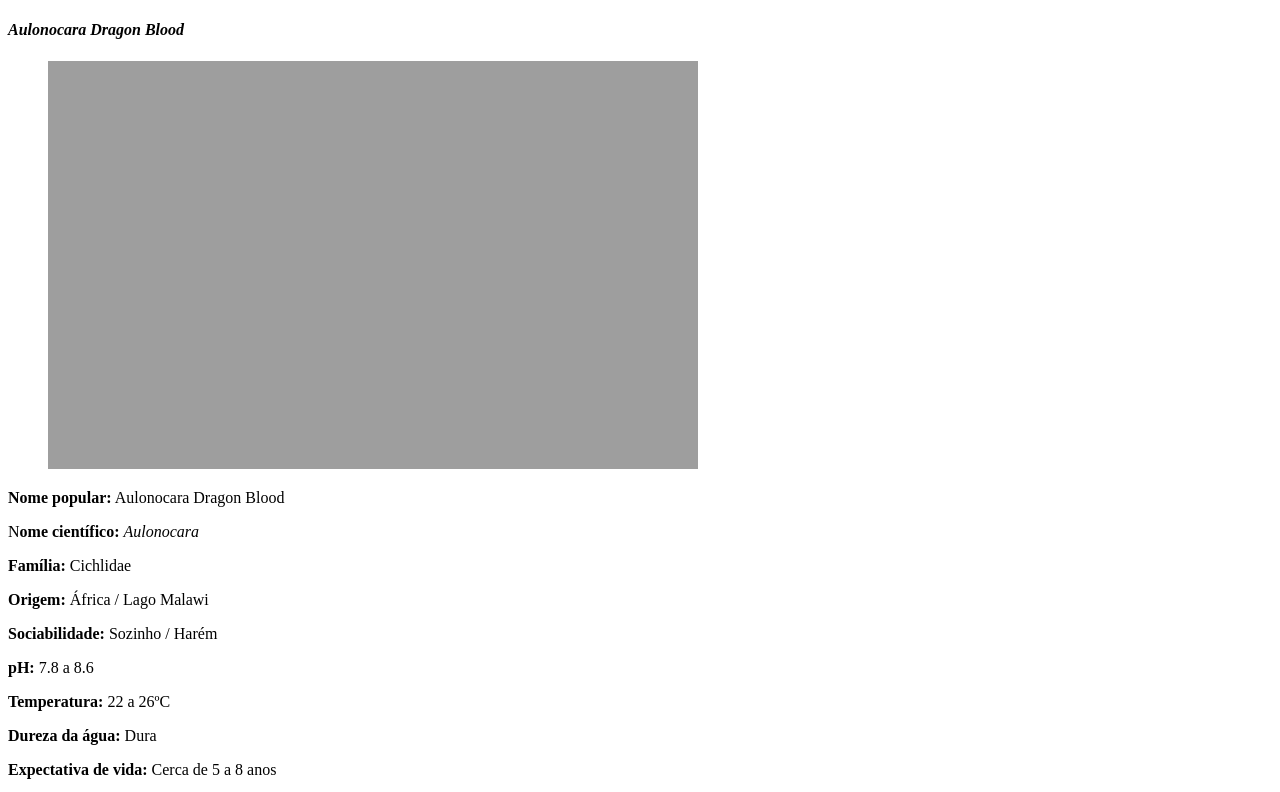
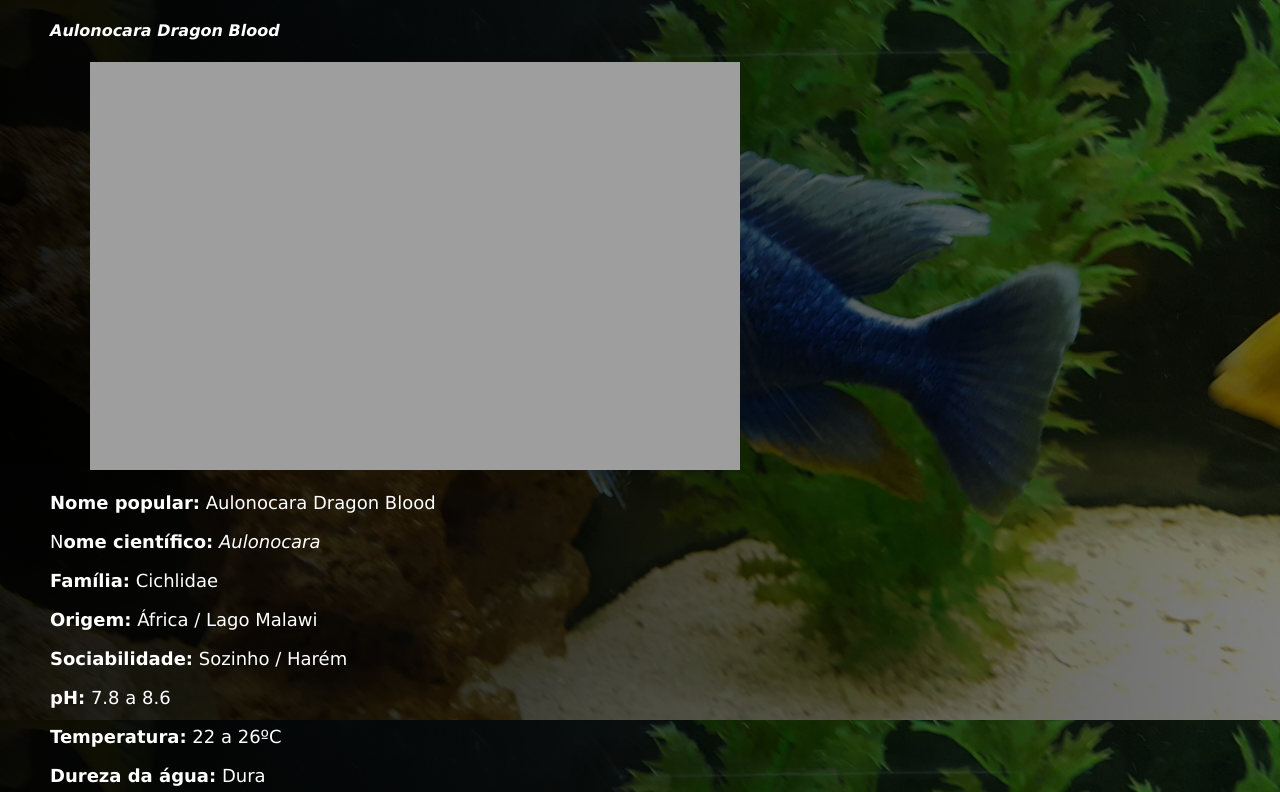
Before and after one commit to Charles-da-silva/Fishflix, a plain HTML site: page especies/dragon.html in a window 1280 px wide. Shown: the top 792 px of the page. Drawn offline with Linux system fonts and the light colour scheme; the site is published under a folder, as on GitHub Pages, so addresses that start at the root find nothing.

Commit message:
Update dragon.html

```diff
--- a/especies/dragon.html
+++ b/especies/dragon.html
@@ -4,7 +4,7 @@
     <meta charset="UTF-8">
     <meta http-equiv="X-UA-Compatible" content="IE=edge">
     <meta name="viewport" content="width=device-width, initial-scale=1.0">
-    <link rel="stylesheet" href="/style/especies.css">
+    <link rel="stylesheet" href="../style/especies.css">
     <title>Document</title>
 </head>
 
```
